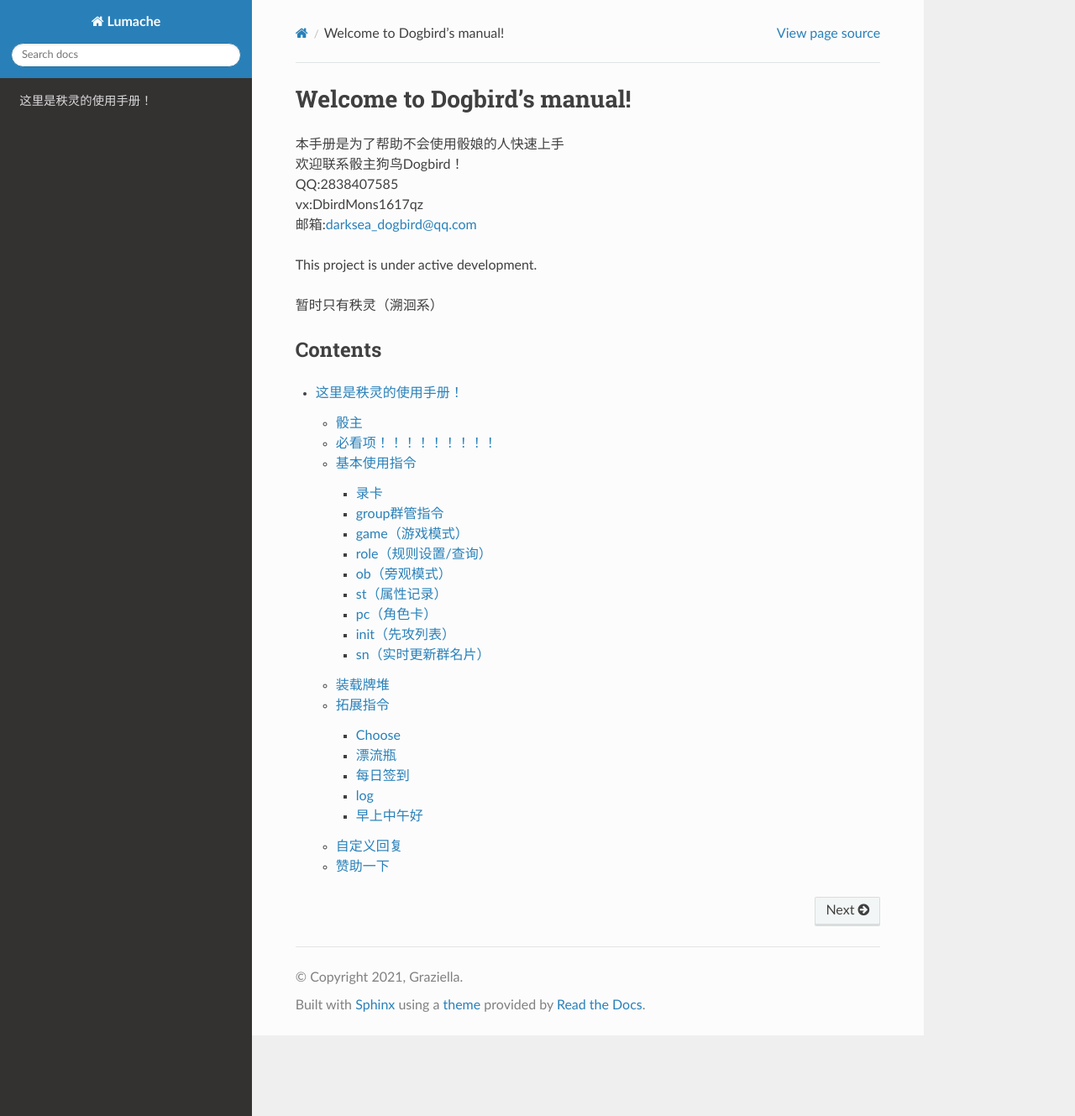
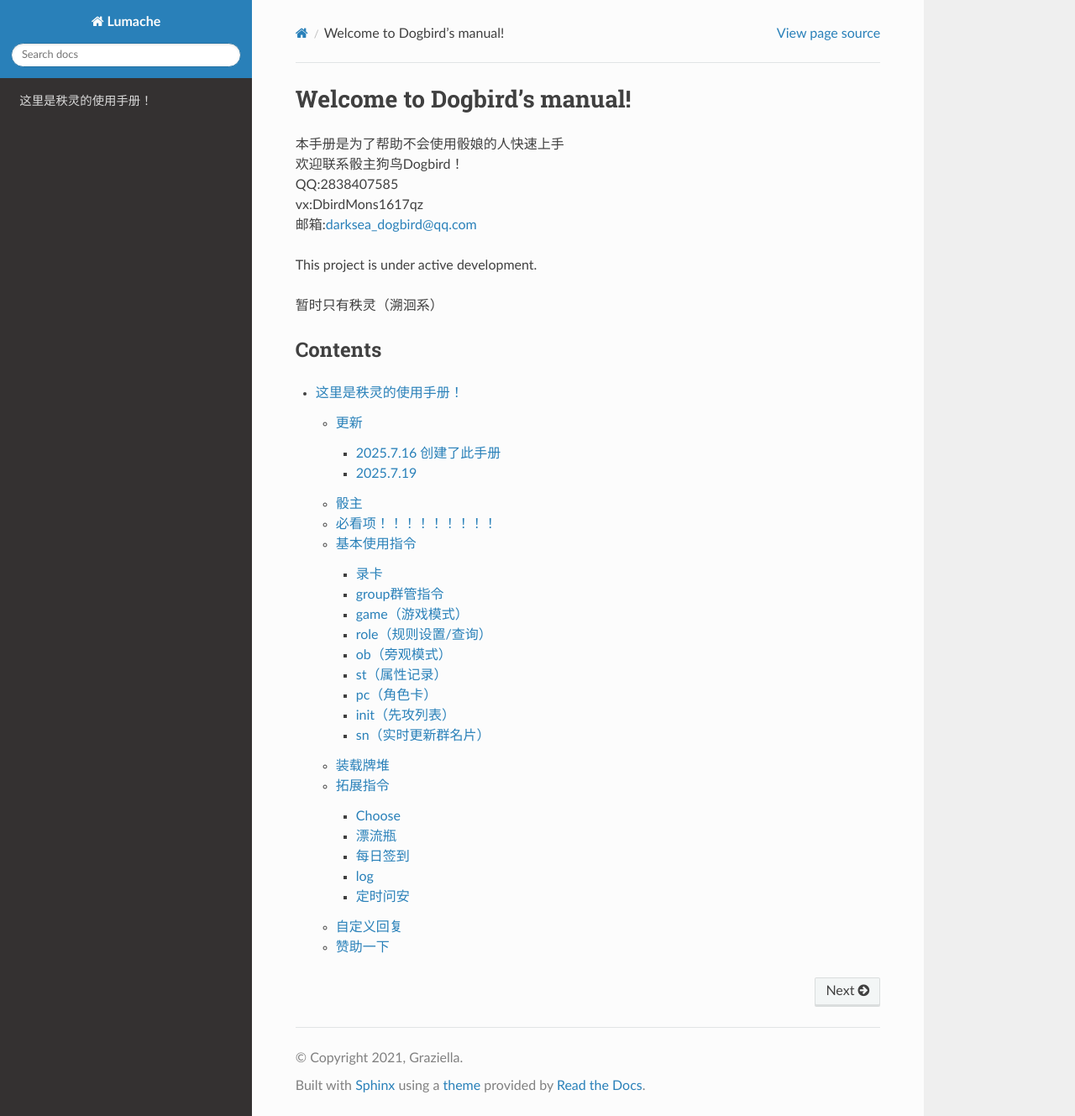
Before and after one commit to WhiteDBird/Dogbird-Manual, a Sphinx documentation site: the page built from docs/source/index.rst, in a window 1280 px wide and 1329 px high. Shown: the whole window at 84% size. Built offline with Sphinx 7.4.7 and the Read the Docs theme 3.1.0, drawn with Linux system fonts in a browser that asks for light colours.

Commit message:
Update OrderExecutor.rst

```diff
--- a/docs/source/OrderExecutor.rst
+++ b/docs/source/OrderExecutor.rst
@@ -7,6 +7,14 @@
 | shiki&溯洄系手册: `shiki&溯洄系骰娘的搭建答疑指南 <https://jcnb1taoolhj.feishu.cn/docx/UupHdhLa7o1NkzxoRGacSHlinae>`_
 | Dice论坛: `https://forum.kokona.tech/ <https://forum.kokona.tech/>`_
 | Dice官群: 928626681（云黑播报群） 1029435374（交流反馈群）
+
+更新
+****
+2025.7.16 创建了此手册
+++++++++++++++++++++++
+2025.7.19
++++++++++++++++++++++++++++
+| 新加入定时问安功能，去除了早上中午好
 
 骰主
 **********
@@ -212,9 +220,9 @@ log
 | 添加了log的插件加入了溯洄没有的log操作
 .. image:: images/log.png
 
-早上中午好
-++++++++++
-| 懒惰。只有早上和中午，指令【早上好】【中午好】
+定时问安
+++++++++
+``秩灵订阅问安`` ， ``秩灵退订问安`` --是自动的，在每日固定时段发送问安，只能由管理操作
 
 自定义回复
 **********
```
